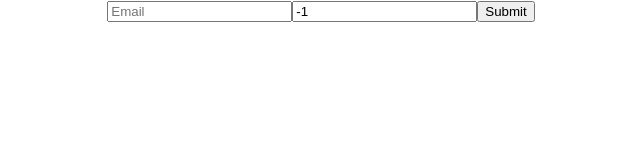
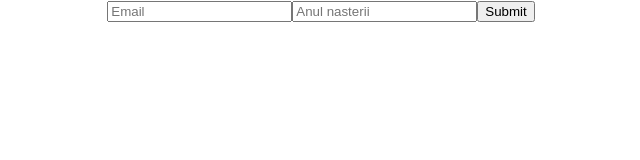
Before and after one commit to MariusManea/TestWeb, a React (Create React App) app in the folder app/: page /form in a window 1280 px wide. Both pictures are taken after a click on the button "Login". Shown: the top 160 px of the page, without its empty margins (319-959 px from the left). Built offline with nearby package versions, Linux system fonts and the light colour scheme.

Commit message:
form - fix

```diff
--- a/app/src/Form/FormPage.js
+++ b/app/src/Form/FormPage.js
@@ -8,15 +8,16 @@ function FormPage(props) {
         }
     });
 
-    const [email, setEmail] = useState("");
-    const [year, setYear] = useState(-1);
+    const initialState = {value: ""};
+    const [email, setEmail] = useState(initialState);
+    const [year, setYear] = useState(initialState);
 
-    const onEmailChange = (event) => setEmail(event.target.value);
-    const onYearChange = (event) => setYear(event.target.value);
+    const onEmailChange = (event) => setEmail({value: event.target.value});
+    const onYearChange = (event) => setYear({value: event.target.value});
     const onFormSubmit = (event) => {
         event.preventDefault();
         const data = localStorage.getItem("data") ? JSON.parse(localStorage.getItem("data")) : [];
-        data.push({"email": email, "year": year});
+        data.push({"email": email.value, "year": year.value});
         localStorage.setItem("data", JSON.stringify(data));
         props.history.push("/");
     }
@@ -24,8 +25,8 @@ function FormPage(props) {
     return (
         <div className={"Form"}>
             <form id={"RegisterForm"} onSubmit={onFormSubmit}>
-                <input className={"FormInput"} placeholder={"Email"} value={email} onChange={onEmailChange}/>
-                <input className={"FormInput"} placeholder={"Anul nasterii"} value={year} onChange={onYearChange}/>
+                <input className={"FormInput"} placeholder={"Email"} value={email.value} onChange={onEmailChange}/>
+                <input className={"FormInput"} placeholder={"Anul nasterii"} value={year.value} onChange={onYearChange}/>
                 <button className={"SubmitButton"}>Submit</button>
             </form>
         </div>
```
